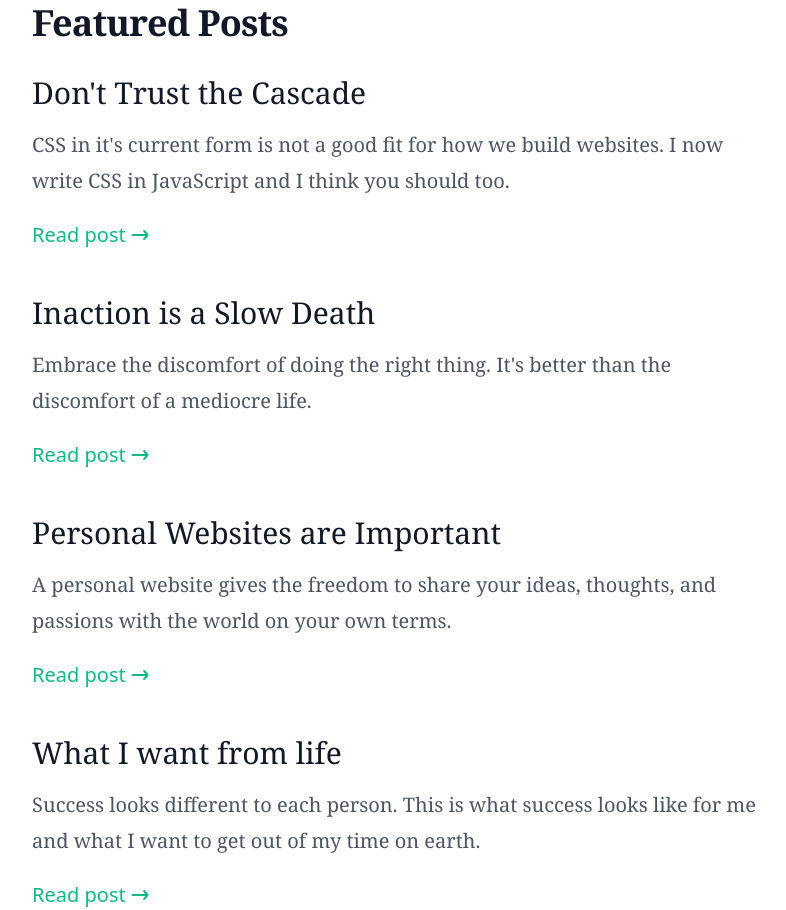
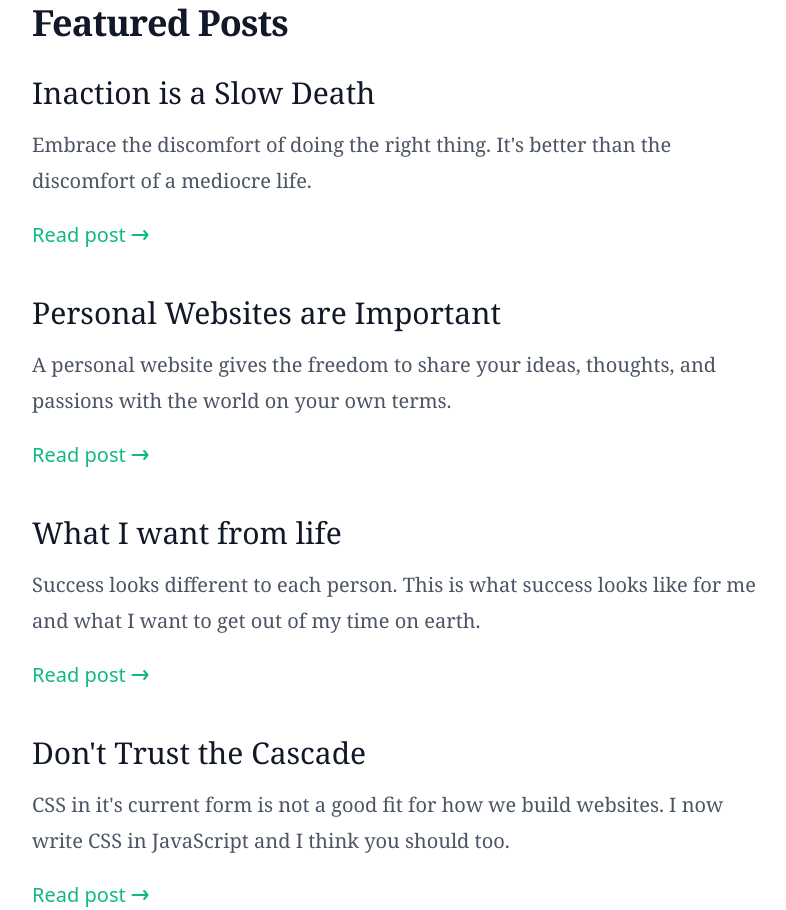
Before and after one commit to ThePaulMcBride/paulmcbride.com, an Astro site: page / in a window 1280 px wide. Shown: the part 1399-2309 px from the top of the page, without its empty margins (243-1029 px from the left). Built offline with nearby package versions, Linux system fonts and the light colour scheme; Astro itself is replaced by a stand-in of ours; a web font is replaced by a local one.

Commit message:
feat: update sort of posts on hompage

```diff
--- a/src/pages/index.astro
+++ b/src/pages/index.astro
@@ -12,8 +12,12 @@ const featuredSlugs = [
   "what-i-want-from-life",
 ];
 
-const allPosts = await getCollection("posts");
-const posts = allPosts.filter((post) => featuredSlugs.includes(post.slug));
+const unOrderedPosts = await getCollection("posts", (post) =>
+  featuredSlugs.includes(post.slug)
+);
+const posts = unOrderedPosts.sort(
+  (a, b) => new Date(b.data.date).getTime() - new Date(a.data.date).getTime()
+);
 ---
 
 <Layout title="Paul McBride | Nerd and Developer">
```
